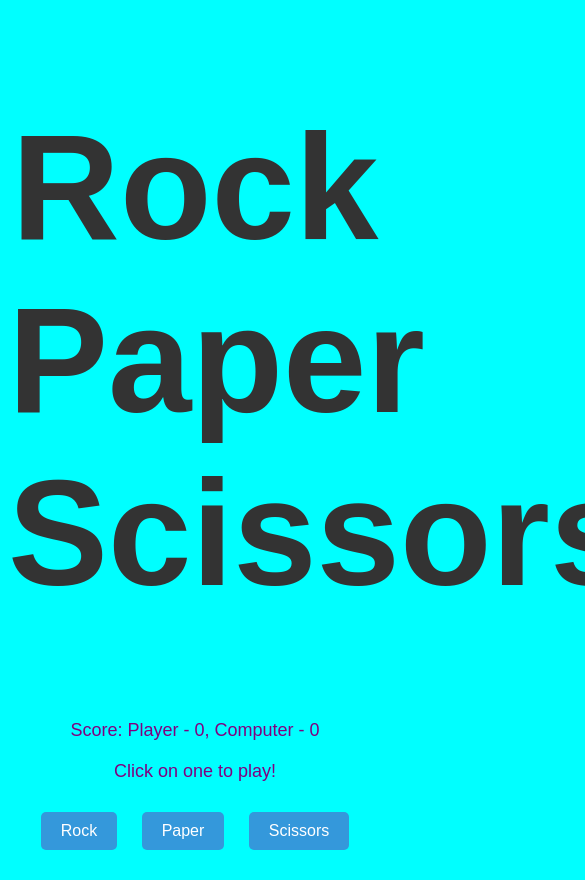
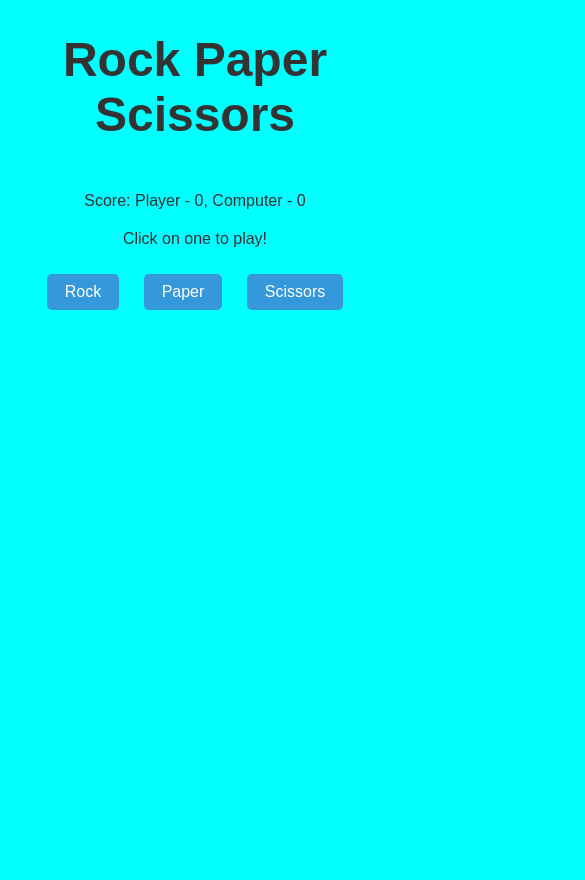
Before and after one commit to DanielMurphy2022/Project-Two-Love-Maths, a plain HTML site: page index.html in a window 390 px wide. Shown: the top 880 px of the page, 585 px wide, since content can reach past the window. After the commit the page ends 844 px from the top, so only its background shows below. Drawn offline with Linux system fonts and the light colour scheme.

Commit message:
added media query to css to make responsive on tablet

```diff
--- a/assets/css/style.css
+++ b/assets/css/style.css
@@ -34,18 +34,21 @@ body {
     background-color: #2980b9;
   }
 
-  #choose {
-    font-size: 18px;
-    margin-bottom: 20px;
-  }
-
-  #score {
-    font-size: 18px;
-    margin-bottom: 20px;
-  }
-
-  #result {
+  #choose, #score, #result {
     margin-top: 20px;
     font-size: 24px;
     color: #333;
   }
+
+  @media (max-width: 768px) {
+    h1 {
+      font-size: 3rem;
+    }
+    button.choice {
+      padding: 9px 18px;
+      font-size: 1rem;
+    }
+    #choose, #score, #result {
+      font-size: 1rem;
+    }
+  }
```
